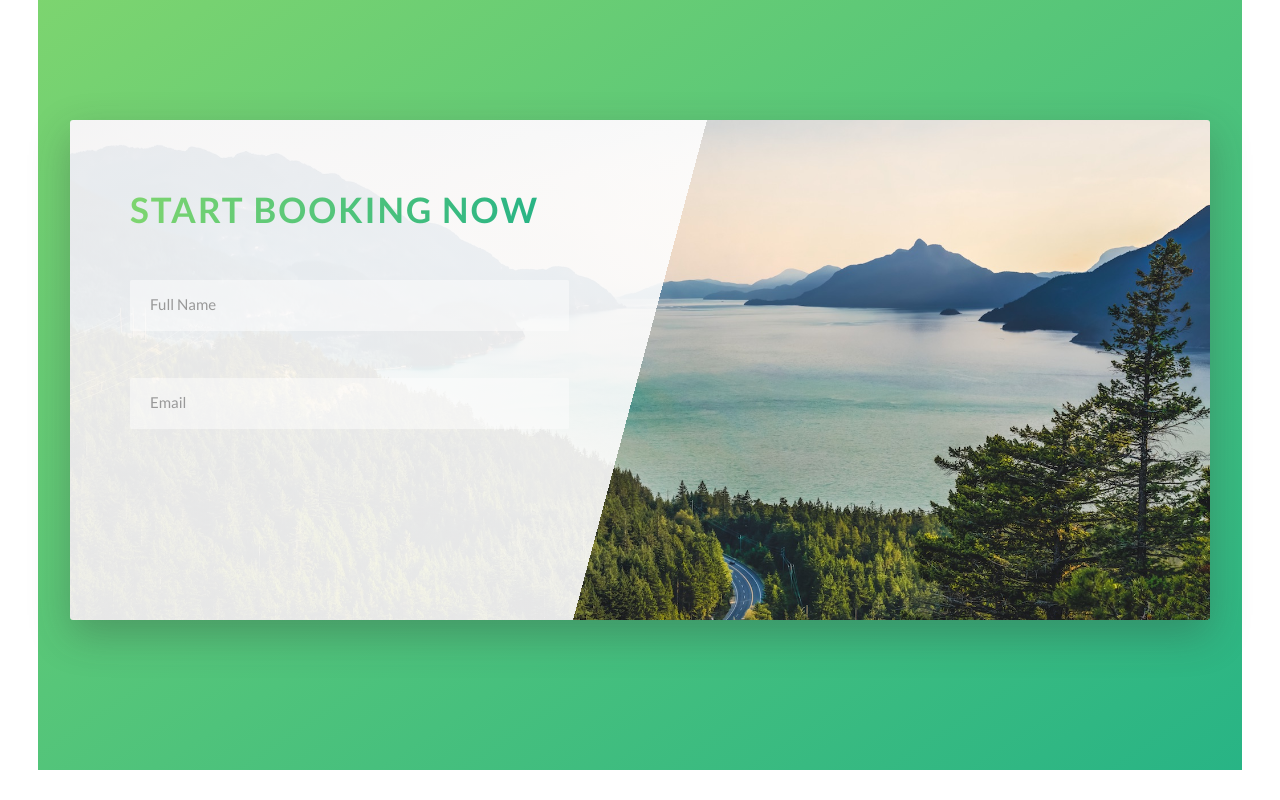
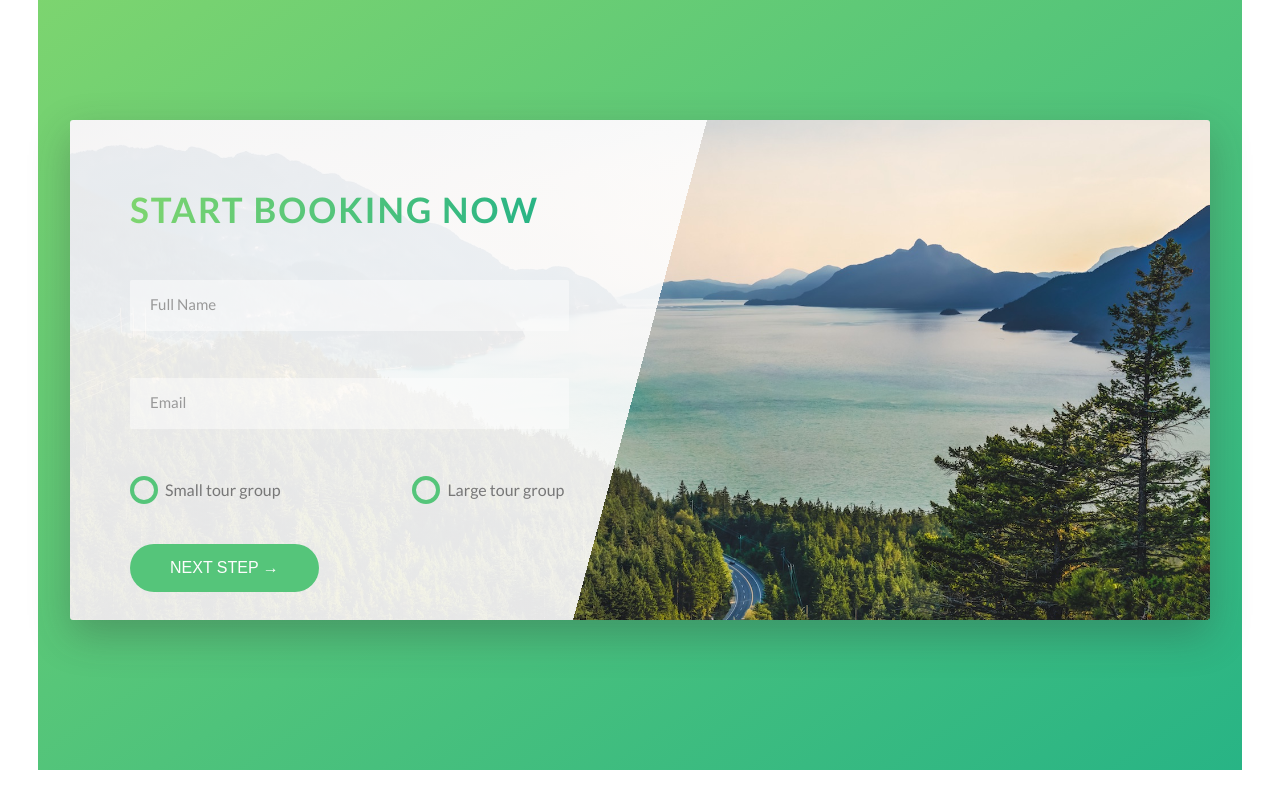
Before and after one commit to VirginiaKMartinez/natour-web, a website: page index.html in a window 1280 px wide. Shown: the part 4608-5408 px from the top of the page. Drawn offline with Linux system fonts and the light colour scheme.

Commit message:
finish form section

```diff
--- a/index.html
+++ b/index.html
@@ -384,6 +384,43 @@
                                         Email address</label
                                     >
                                 </div>
+                                <div class="form__radio-group">
+                                    <input
+                                        type="radio"
+                                        class="form__radio-input"
+                                        id="small"
+                                        name="size"
+                                    />
+                                    <label
+                                        for="small"
+                                        class="form__radio-label"
+                                    >
+                                        <span class="form__radio-button"></span>
+                                        Small tour group</label
+                                    >
+                                </div>
+                                <div
+                                    class="form__radio-group u-margin-bottom-medium"
+                                >
+                                    <input
+                                        type="radio"
+                                        class="form__radio-input"
+                                        id="large"
+                                        name="size"
+                                    />
+                                    <label
+                                        for="large"
+                                        class="form__radio-label"
+                                    >
+                                        <span class="form__radio-button"></span>
+                                        Large tour group</label
+                                    >
+                                </div>
+                                <div class="form__group">
+                                    <button class="btn btn--green">
+                                        Next step &rarr;
+                                    </button>
+                                </div>
                             </form>
                         </div>
                     </div>
--- a/sass/abstracts/_variables.scss
+++ b/sass/abstracts/_variables.scss
@@ -11,6 +11,7 @@ $color-tertiary-dark: #5643fa;
 
 $color-gray-light-1: #f7f7f7;
 $color-gray-light-2: #eee;
+$color-gray-light-3: #c5c5c5;
 
 $color-gray-dark: #777;
 $color-gray-dark-2: #999;
--- a/sass/base/_utilities.scss
+++ b/sass/base/_utilities.scss
@@ -1,22 +1,22 @@
 .u-center-text {
-    text-align: center;
+    text-align: center !important;
 }
 
 .u-margin-bottom-big {
-    margin-bottom: 8rem;
+    margin-bottom: 8rem !important;
 }
 
 .u-margin-bottom-medium {
-    margin-bottom: 4rem;
+    margin-bottom: 4rem !important;
 }
 .u-margin-bottom-small {
-    margin-bottom: 1.5rem;
+    margin-bottom: 1.5rem !important;
 }
 
 .u-margin-top-huge {
-    margin-top: 10rem;
+    margin-top: 10rem !important;
 }
 
 .u-margin-top-big {
-    margin-top: 8rem;
+    margin-top: 8rem !important;
 }
--- a/sass/components/_button.scss
+++ b/sass/components/_button.scss
@@ -1,4 +1,5 @@
 .btn {
+    &,
     &:link,
     &:visited {
         text-transform: uppercase;
@@ -9,6 +10,10 @@
         transition: all 0.2s;
         position: relative;
         font-size: $default-font-size;
+
+        //Change for the <button> element
+        border: none;
+        cursor: pointer;
     }
 
     &:hover {
--- a/sass/components/_form.scss
+++ b/sass/components/_form.scss
@@ -14,6 +14,7 @@
         border-bottom: 3px solid transparent;
         width: 70%;
         display: block;
+        transition: all 0.3s;
 
         &:focus {
             outline: none;
@@ -44,4 +45,50 @@
         visibility: hidden;
         transform: translateY(-4rem);
     }
+
+    &__radio-group {
+        width: 49%;
+        display: inline-block;
+    }
+
+    &__radio-input {
+        display: none;
+    }
+
+    &__radio-label {
+        font-size: $default-font-size;
+        cursor: pointer;
+        position: relative;
+        padding-left: 3.5rem;
+    }
+
+    &__radio-button {
+        height: 2rem;
+        width: 2rem;
+        border: 4px solid $color-primary;
+        border-radius: 50%;
+        display: inline-block;
+        position: absolute;
+        left: 0;
+        top: -0.4rem;
+
+        &::after {
+            content: "";
+            display: block;
+            height: 1.3rem;
+            width: 1.3rem;
+            border-radius: 50%;
+            position: absolute;
+            left: 50%;
+            top: 50%;
+            transform: translate(-50%, -50%);
+            background-color: $color-primary;
+            opacity: 0;
+            transition: all 0.2s;
+        }
+    }
+
+    &__radio-input:checked ~ &__radio-label &__radio-button::after {
+        opacity: 1;
+    }
 }
```
Also changed, not shown: css/style.css.
